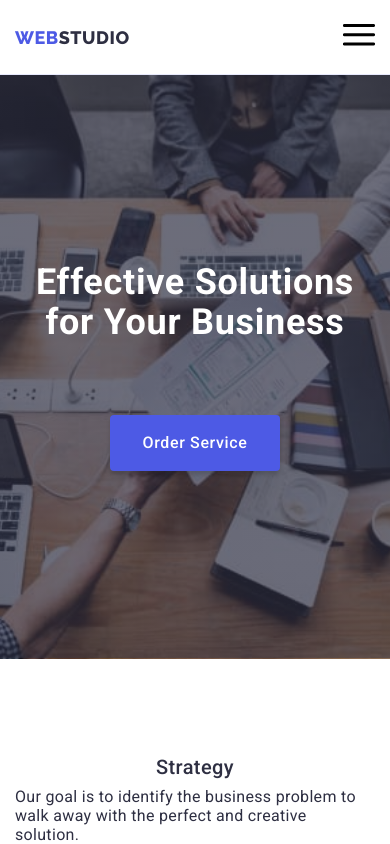
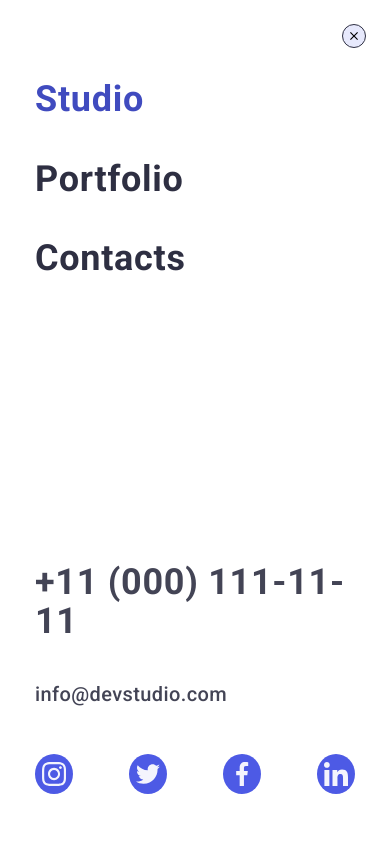
Before and after one commit to Medvedev245/goit-markup-hw-07, a plain HTML site: page index.html in a window 390 px wide. Shown: the top 844 px of the page. Drawn offline with nearby package versions, Linux system fonts and the light colour scheme.

Commit message:
ready modal
ready modal

```diff
--- a/index.html
+++ b/index.html
@@ -24,16 +24,12 @@
     <header class="header">
         <div class="container">
             <a class="header-logo decoration" href="./index.html"><span class="header-span">Web</span>Studio</a>
-            <!-- <button type="button" class="header-btn-mobile-burger">
+            <div class="header-nav-wrap">
+                <button type="button" class="header-btn-mobile-close">
                     <svg class="modal-close-svg" width="8" height="8">
                         <use href="./images/icons/symbol-modal-close.svg#icon-close-black"></use>
                     </svg>
                 </button>
-            <button type="button" class="header-btn-mobile-close">
-                <svg class="modal-close-svg" width="8" height="8">
-                    <use href="./images/icons/symbol-modal-close.svg#icon-close-black"></use>
-                </svg>
-            </button> -->
                 <nav class="header-navigation">
                     <ul class="header-list list">
                         <li class="header-item"><a class="header-link decoration active" rel="noreferrer noopener"
@@ -47,12 +43,48 @@
                 </nav>
                 <address class="header-address">
                     <ul class="header-address-list list">
-                    <li class="header-address-item"><a class="header-navigation decoration"
+                        <li class="header-address-item"><a class="header-navigation decoration header-mail"
                                 href="mailto:info@devstudio.com">info@devstudio.com</a></li>
-                    <li class="header-address-item"><a class="header-navigation decoration" href="tel:+110001111111">+11
+                        <li class="header-address-item"><a class="header-navigation decoration header-tel"
+                                href="tel:+110001111111">+11
                                 (000) 111-11-11</a></li>
                     </ul>
                 </address>
+                <ul class="team-social-list list none">
+                    <li class="team-social-item">
+                        <a href="" class="team-social-link decoration">
+                            <svg class="team-svg" width="16" height="16">
+                                <use href="./images/icons/symbol-defs-links.svg#icon-instagram">
+                                </use>
+                            </svg>
+                        </a>
+                    </li>
+                    <li class="team-social-item">
+                        <a href="" class="team-social-link decoration">
+                            <svg class="team-svg" width="16" height="16">
+                                <use href="./images/icons/symbol-defs-links.svg#icon-twitter">
+                                </use>
+                            </svg>
+                        </a>
+                    </li>
+                    <li class="team-social-item">
+                        <a href="" class="team-social-link decoration">
+                            <svg class="team-svg" width="16" height="16">
+                                <use href="./images/icons/symbol-defs-links.svg#icon-facebook">
+                                </use>
+                            </svg>
+                        </a>
+                    </li>
+                    <li class="team-social-item">
+                        <a href="" class="team-social-link decoration">
+                            <svg class="team-svg" width="16" height="16">
+                                <use href="./images/icons/symbol-defs-links.svg#icon-linkedin">
+                                </use>
+                            </svg>
+                        </a>
+                    </li>
+                </ul>
+            </div>
             <button type="button" class="mobile-menu-open">
                 <svg class="mobile-menu-burger" width="32" height="22">
                     <use href="./images/icons/symbol-modal-icons.svg#menu-hamburger-1"></use>
--- a/styles/style.css
+++ b/styles/style.css
@@ -108,17 +108,6 @@ img {
   color: var(--btn-hover-color);
 }
 
-.header-link.active::after {
-  content: "";
-  width: 100%;
-  height: 4px;
-  border-radius: 2px;
-  background-color: var(--btn-hover-color);
-  position: absolute;
-  left: 0;
-  bottom: 0;
-}
-
 .header-navigation {
   color: var(--primary-text-color);
   font-weight: 400;
@@ -148,39 +137,6 @@ img {
   margin-left: auto;
 }
 /*modal burger*/
-.header-nav-wrap {
-  height: 100vh;
-  width: 100%;
-  padding-top: 80px;
-  padding-bottom: 40px;
-  padding-left: 35px;
-  padding-right: 35px;
-  background-color: var(--withe-text);
-  box-shadow: 0px 2px 1px rgba(46, 47, 66, 0.08),
-    0px 1px 1px rgba(46, 47, 66, 0.16), 0px 1px 6px rgba(46, 47, 66, 0.08);
-  position: fixed;
-  right: 0;
-  top: 0;
-}
-
-.header-item:last-child {
-  /*modal burger*/
-  margin-bottom: 0;
-}
-
-.header-btn-mobile-close {
-  width: 24px;
-  height: 24px;
-  border-radius: 50%;
-  position: absolute;
-  top: 24px;
-  right: 24px;
-  background: var(--footer-text-color);
-  opacity: 0.1;
-  /* NAVY BLUE */
-
-  border: 1px solid var(--title-text-color);
-}
 
 /* ---HEADER--- */
 /* ---HERO  section--- */
@@ -371,10 +327,10 @@ img {
 }
 
 .team-social-list {
+  margin: 0;
   padding: 0;
   display: flex;
-  gap: 24px;
-  justify-content: center;
+  gap: 56px;
 }
 
 .team-social-item {
@@ -1039,6 +995,7 @@ textarea {
 /* ----------modal - burger---------- */
 
 .mobile-menu-open {
+  margin-left: auto;
   background: none;
   border: none;
   padding: 0;
@@ -1048,7 +1005,103 @@ textarea {
 
 @media screen and (max-width: 767px) {
   .header-navigation {
-    display: none;
+  }
+
+  .header-list {
+    display: flex;
+    flex-direction: column;
+    gap: 40px;
+    margin-bottom: 284px;
+  }
+
+  .header-item {
+    display: block;
+  }
+
+  .header-nav-wrap {
+    height: 100vh;
+    width: 100%;
+    padding-top: 80px;
+    padding-bottom: 40px;
+    padding-left: 35px;
+    padding-right: 35px;
+    background-color: var(--withe-text);
+    box-shadow: 0px 2px 1px rgba(46, 47, 66, 0.08),
+      0px 1px 1px rgba(46, 47, 66, 0.16), 0px 1px 6px rgba(46, 47, 66, 0.08);
+    position: fixed;
+    right: 0;
+    top: 0;
+  }
+
+  .header-address-list {
+    display: flex;
+    flex-direction: column-reverse;
+    gap: 40px;
+  }
+
+  .header-item:last-child {
+    /*modal burger*/
+    margin-bottom: 0;
+  }
+
+  .header-tel {
+    font-weight: 700;
+    font-size: 36px;
+    line-height: 1.1;
+    letter-spacing: 0.02em;
+    text-transform: capitalize;
+    color: var(--primary-text-color);
+  }
+
+  .header-navigation:hover,
+  .header-navigation:focus {
+    color: var(--accent-color);
+  }
+
+  .header-mail {
+    font-weight: 500;
+    font-size: 20px;
+    line-height: 1.2;
+    letter-spacing: 0.02em;
+
+    color: var(--primary-text-color);
+  }
+
+  .header-btn-mobile-close {
+    width: 24px;
+    height: 24px;
+    border-radius: 50%;
+    padding-right: 7px;
+    position: absolute;
+    top: 24px;
+    right: 24px;
+    background: var(--footer-text-color);
+    /* opacity: 0.1; */
+    /* NAVY BLUE */
+
+    border: 1px solid var(--title-text-color);
+  }
+
+  .header-link {
+    font-weight: 700;
+    font-size: 36px;
+    line-height: 1.1;
+    letter-spacing: 0.02em;
+    text-transform: capitalize;
+    color: var(--title-text-color);
+  }
+  .header-nav-wrap address {
+    margin-bottom: 48px;
+  }
+
+  .team-social-item {
+    width: 40px;
+    height: 40px;
+  }
+
+  .team-svg {
+    width: 24px;
+    height: 24px;
   }
 }
 
--- a/styles/tablet.css
+++ b/styles/tablet.css
@@ -1,4 +1,4 @@
-@media screen and (min-width: 768px) {
+@media screen and (min-width: 767px) {
   .container {
     max-width: 768px;
   }
@@ -36,6 +36,10 @@
   .header-address-item:not(:last-child) {
     margin-right: 0;
     margin-bottom: 12px;
+  }
+
+  .header-nav-wrap .team-social-list {
+    display: none;
   }
 
   /* ---HERO  section--- */
@@ -143,4 +147,26 @@
   .mobile-menu-open {
     display: none;
   }
+
+  .header-btn-mobile-close {
+    display: none;
+  }
+
+  .header-link.active::after {
+    content: "";
+    width: 100%;
+    height: 4px;
+    border-radius: 2px;
+    background-color: var(--btn-hover-color);
+    position: absolute;
+    left: 0;
+    bottom: 0;
+  }
+
+  .team-social-list {
+    padding: 0;
+    display: flex;
+    gap: 24px;
+    justify-content: center;
+  }
 }
```
Also changed, not shown: portfolio.html (+3 -0 lines). Lines whose indentation alone changed are shown as unchanged.
